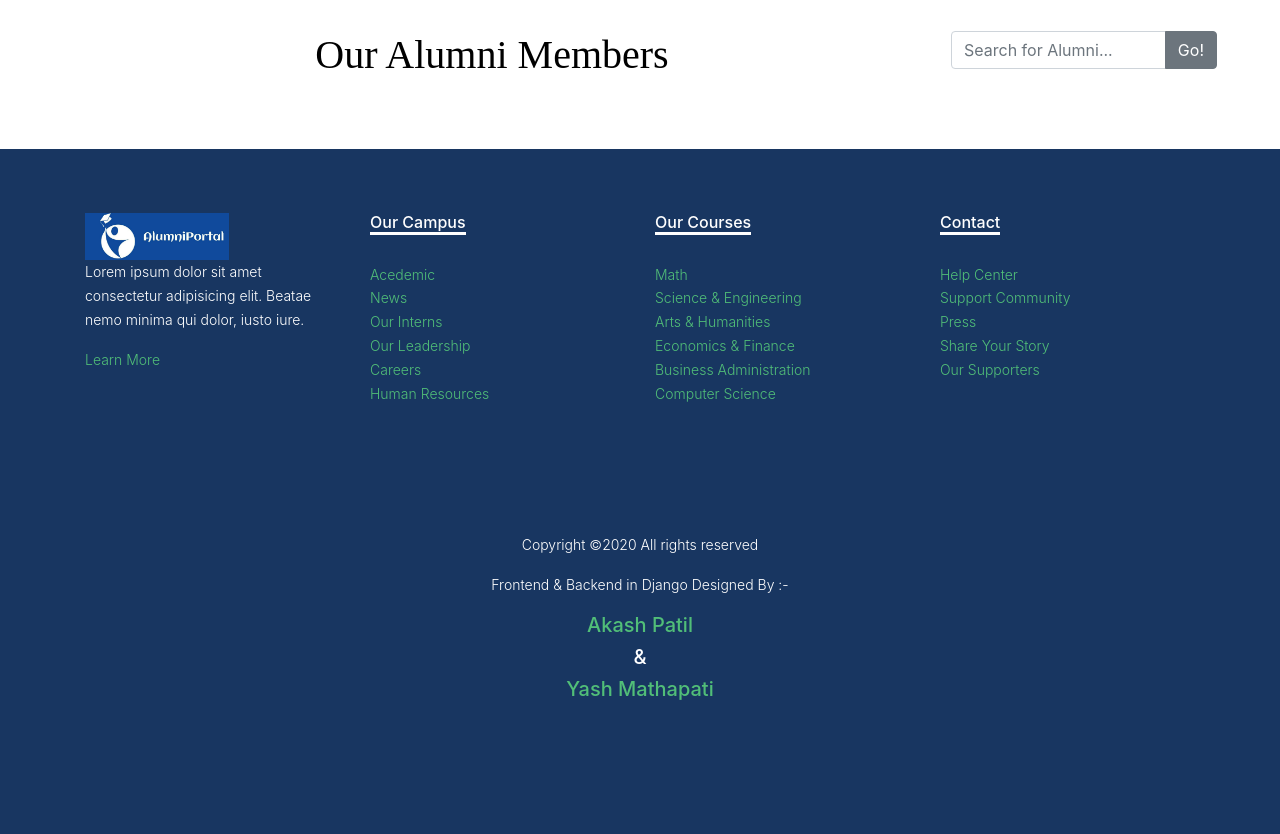
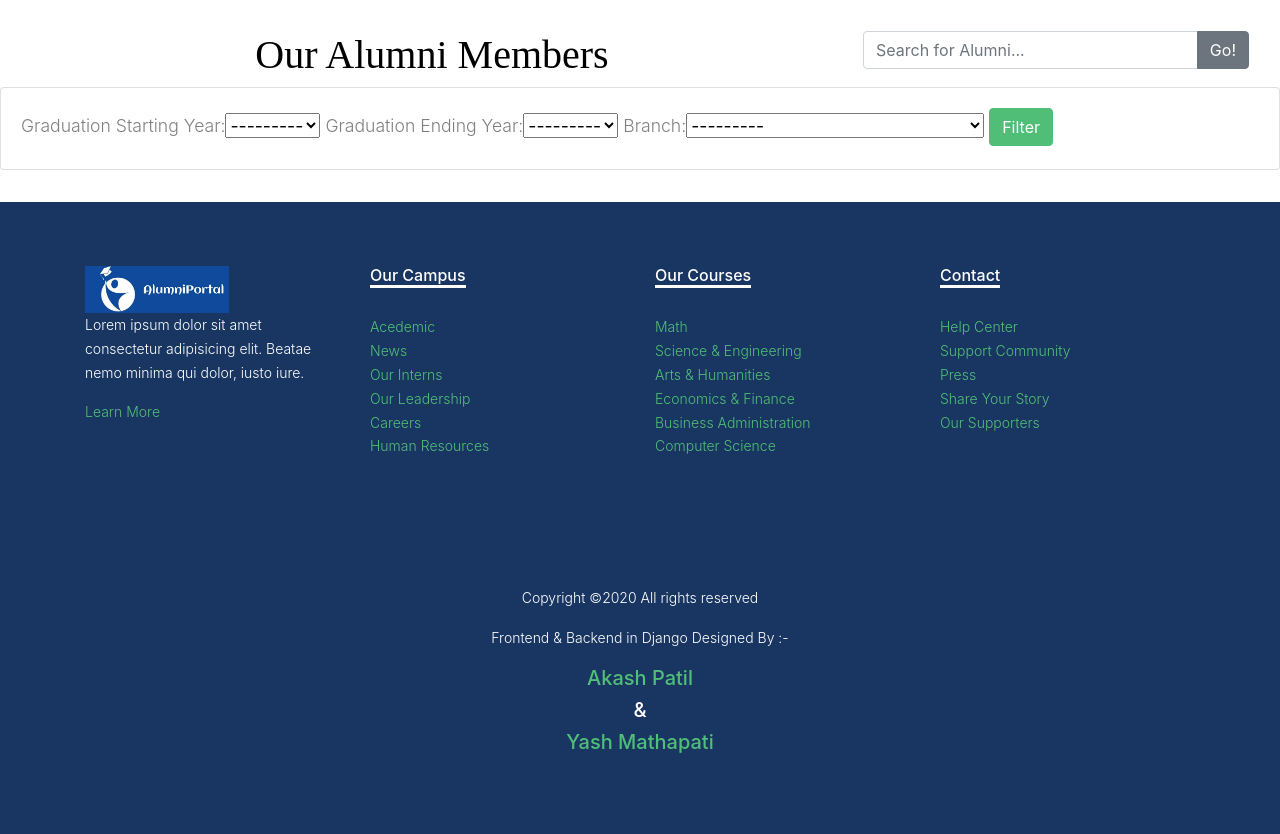
Before and after one commit to yashm1712/AAP, a Django app: page /alumni_list in a window 1280 px wide; the page is wider, and only the part inside the window is pictured. Shown: the part 164-998 px from the top of that part. Before the commit the page ends 864 px from the top of that part, so only its background shows below. Run offline with Django 3.2, Linux system fonts and the light colour scheme; the visitor is signed in with stand-in values (Sample User, id 1); some libraries are stand-ins or nearby versions; some web fonts are replaced.

Commit message:
Filter feature added.

```diff
--- a/Alumni_Portal/settings.py
+++ b/Alumni_Portal/settings.py
@@ -44,6 +44,7 @@ third_party_apps = [
     'allauth.socialaccount.providers.linkedin_oauth2',
     'crispy_forms',
     'django.contrib.humanize',
+    'django_filters',
 
 ]
 default_apps = [
--- a/blog/urls.py
+++ b/blog/urls.py
@@ -9,7 +9,7 @@ urlpatterns = [
     path('blog_comment/', views.blog_comment, name='blog_comment'),
     path('add_blog/', views.add_blog, name='add_blog'),
     path('your_blogs/<int:id>', views.your_blog, name='your_blogs'),
-    path('/<int:blog_id>', views.blog_delete, name='blog_delete'),
+    path('<int:blog_id>/', views.blog_delete, name='blog_delete'),
     path('search', views.search, name='search'),
 
 ]
--- /dev/null
+++ b/home/filters.py
@@ -0,0 +1,8 @@
+import django_filters
+from .models import *
+
+
+class MemberFilter(django_filters.FilterSet):
+    class Meta:
+        model = Member
+        fields = ['Graduation_Starting_Year', 'Graduation_Ending_Year', 'Branch']
--- a/home/templates/home/alumni_list.html
+++ b/home/templates/home/alumni_list.html
@@ -7,11 +7,11 @@
 <body>
 <br><br><br><br><br>
 
-<div class="row mx-5">
-    <div class="col-md-9">
+<div class="row mx-3">
+    <div class="col-md-8">
         <div class="text-center"><h1 style="color:black; font-family: Times New Roman; ">Our Alumni Members</h1></div>
     </div>
-    <div class="col-md-3">
+    <div class="col-md-4">
         <div class="text-center">
 
         <form method="get" action="/search_alumni">
@@ -26,10 +26,22 @@
         </form>
         </div>
     </div>
+    </div>
 </div>
-<br>
+<div class="row">
+	<div class="col">
+		<div class="card card-body ">
 
+			<form method="get">
+				{{ filter_form.form }}
 
+		    <button class="btn btn-primary" type="submit">Filter</button>
+		  </form>
+
+		</div>
+	</div>
+
+</div>
 <div class="row mx-5 my-3">
     {% for i in alumni %}
 
--- a/home/urls.py
+++ b/home/urls.py
@@ -23,6 +23,7 @@ urlpatterns = [
     path('students_list', views.allStudents, name='students_list'),
     path('search_student', views.search_student, name='search_students'),
 
+    # path('filter/<str:role>/<str:branch>', views.filter, name='filter'),
 
     path('reset_password/',
          auth_views.PasswordResetView.as_view(template_name='password/password_reset.html'),
--- a/home/views.py
+++ b/home/views.py
@@ -9,7 +9,7 @@ from .decorators import unauthenticated_user
 from .forms import CreateUserForm, EditProfileForm, RoleAddFrom
 from .models import *
 from connect.models import Achievement
-
+from .filters import MemberFilter
 
 def home(request):
     achievements = Achievement.objects.filter(visible='Show')
@@ -36,7 +36,7 @@ def register(request):
             return redirect('/login')
 
     context = {'form': form, 'role_form': role_form}
-    return render(request, 'home/register.html', context)
+    return render(request, 'home/register1.html', context)
 
 
 @unauthenticated_user
@@ -102,7 +102,9 @@ def test(request):
 @login_required(login_url='/login')
 def allAlumni(request):
     alumni = Member.objects.filter(Role='Alumni')
-    return render(request, 'home/alumni_list.html', {'alumni': alumni})
+    filter_form = MemberFilter(request.GET, queryset=alumni)
+    alumni = filter_form.qs
+    return render(request, 'home/alumni_list.html', {'alumni': alumni, 'filter_form': filter_form})
 
 
 def search_alumni(request):
@@ -125,7 +127,9 @@ def search_alumni(request):
 @login_required(login_url='/login')
 def allStudents(request):
     students = Member.objects.filter(Role='Student')
-    return render(request, 'home/students_list.html', {'students': students})
+    filter_form = MemberFilter(request.GET, queryset=students)
+    students = filter_form.qs
+    return render(request, 'home/students_list.html', {'students': students, 'filter_form': filter_form})
 
 
 def search_student(request):
@@ -148,3 +152,40 @@ def search_student(request):
 def view_profile(request, id):
     member = Member.objects.get(user_id=id)
     return render(request, 'home/view_profile.html', {'member': member})
+
+
+'''
+def filter(request, role, branch):
+    if role == 'alumni':
+        if branch == 'cs':
+            alumni = Member.objects.filter(Role='Alumni',Branch='Computer Science')
+        elif branch == 'mech':
+            alumni = Member.objects.filter(Role='Alumni', Branch='Mechanical Engineering')
+        elif branch == 'entc':
+            alumni = Member.objects.filter(Role='Alumni', Branch='Electronics & Telecommunication')
+        elif branch == 'chem':
+            alumni = Member.objects.filter(Role='Alumni', Branch='Chemical Engineering')
+        elif branch == 'civ':
+            alumni = Member.objects.filter(Role='Alumni', Branch='Civil Engineering')
+        else:
+            alumni = Member.objects.filter(Role='Alumni', Branch='Others')
+
+        return render(request, 'home/alumni_list.html', {'alumni': alumni})
+
+    if role == 'student':
+        if branch == 'cs':
+            student = Member.objects.filter(Role='Student',Branch='Computer Science')
+        elif branch == 'mech':
+            student = Member.objects.filter(Role='Student', Branch='Mechanical Engineering')
+        elif branch == 'entc':
+            student = Member.objects.filter(Role='Student', Branch='Electronics & Telecommunication')
+        elif branch == 'chem':
+            student = Member.objects.filter(Role='Student', Branch='Chemical Engineering')
+        elif branch == 'civ':
+            student = Member.objects.filter(Role='Student', Branch='Civil Engineering')
+        else:
+            student = Member.objects.filter(Role='Student', Branch='Others')
+
+        return render(request, 'home/students_list.html', {'students': student})
+
+'''
```
Also changed, not shown: blog/templates/blog/search.html (+1 -17 lines), home/forms.py (+4 -4 lines), home/models.py (+8 -2 lines), home/static/new/css/list.css (added, +32 -0 lines), home/templates/home/register1.html (added, +56 -0 lines), home/templates/home/students_list.html (+17 -5 lines), connect/migrations/0010_auto_20201004_1404.py, connect/migrations/0010_merge_20200930_2325.py (deleted), home/migrations/0006_auto_20201004_1808.py (added), media/Static/home/animal-africa-zoo-lion-33045.jpg (added), media/Static/home/animal-africa-zoo-lion-33045_Fpptljl.jpg (added).
